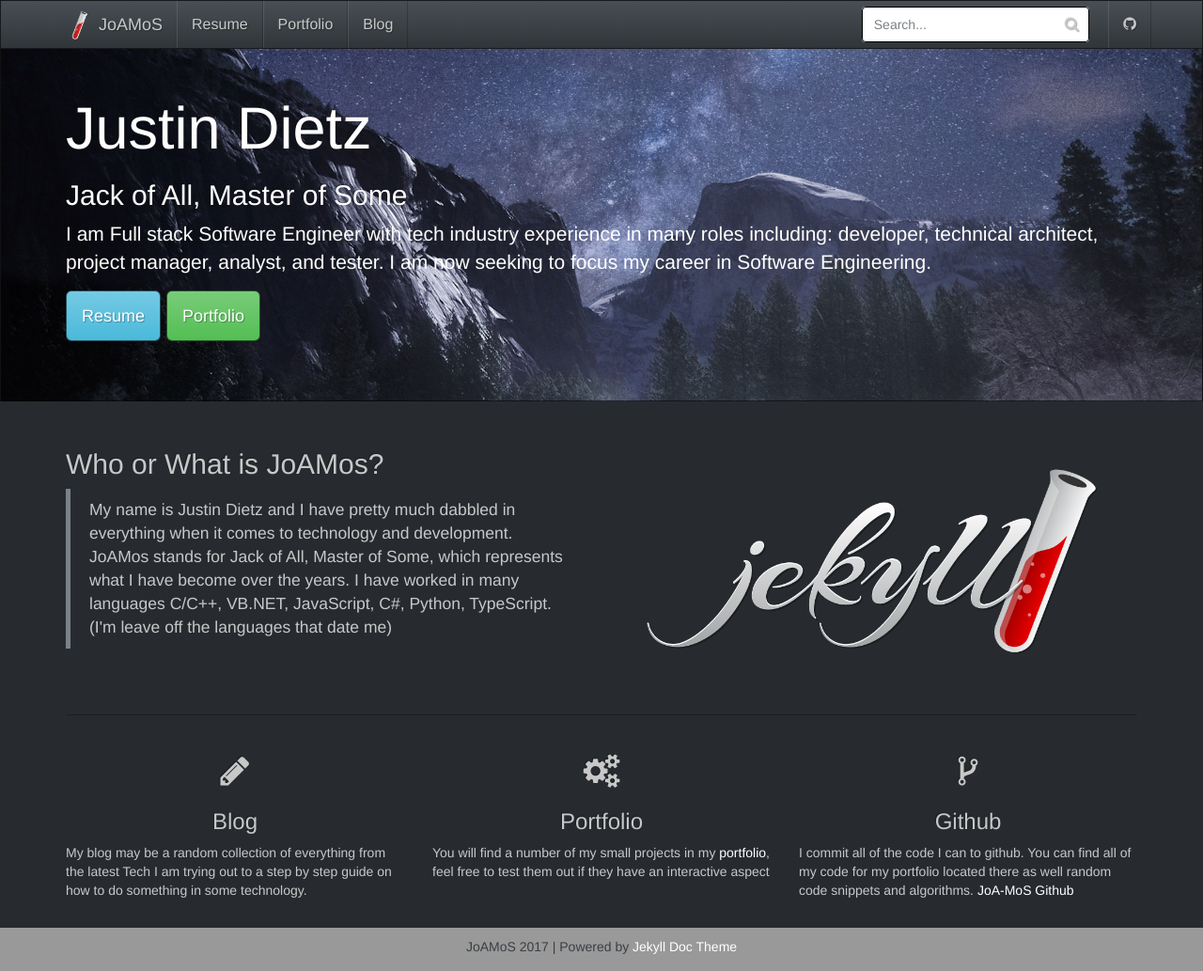
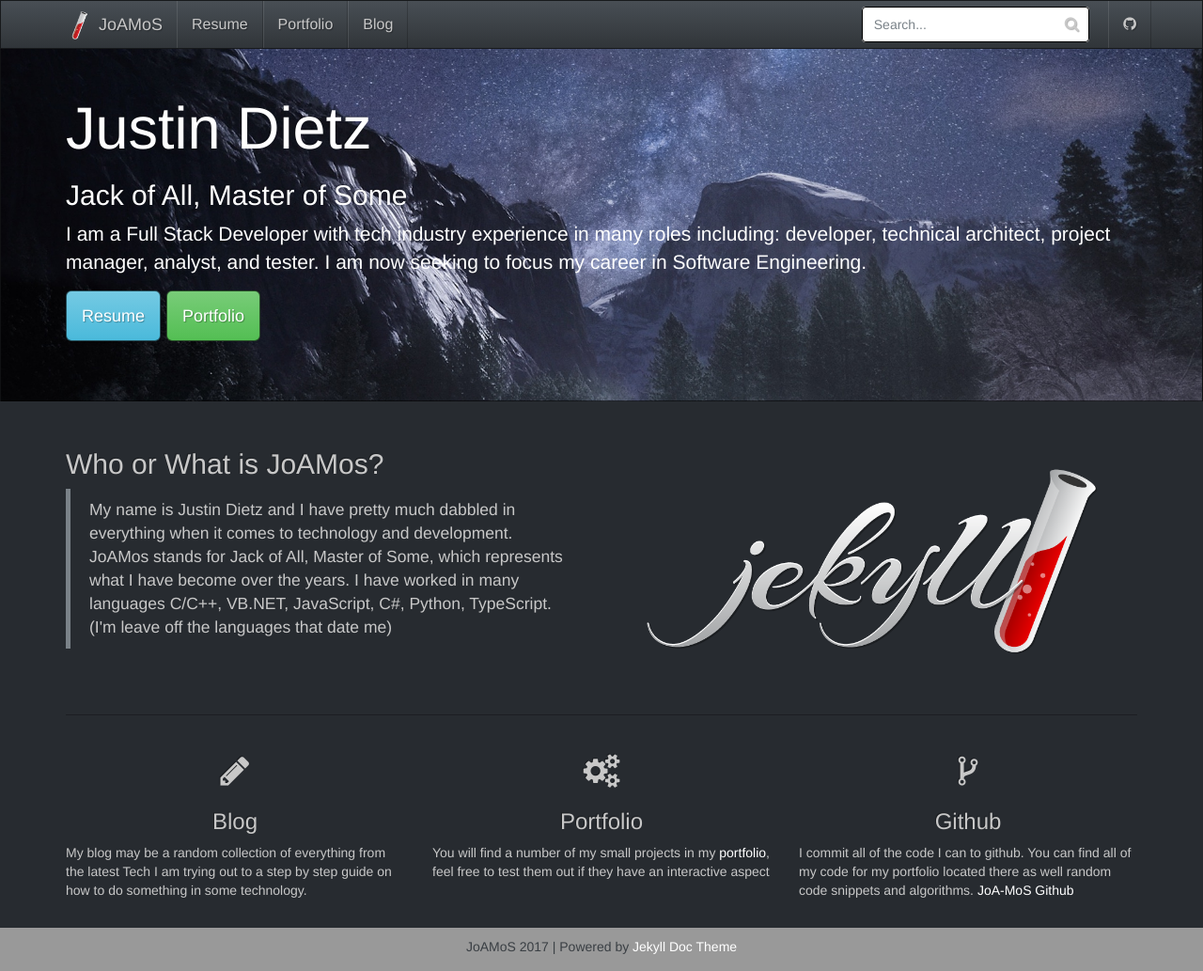
Before and after one commit to JoA-MoS/JoA-MoS.github.io, a Jekyll site: the page built from index.html, in a window 1280 px wide and 1033 px high. Shown: the whole window at 94% size. Built offline with Jekyll 4.4.1, drawn with Linux system fonts in a browser that asks for light colours; nearby versions of some CDN libraries.

Commit message:
Gramar fixes

```diff
--- a/css/main.scss
+++ b/css/main.scss
@@ -26,6 +26,7 @@ html {
   position: relative;
   min-height: 100%;
 }
+
 body {
   padding-top: $navbar-height + $navbar-margin-bottom;
   margin-bottom: 46px;
@@ -74,6 +75,7 @@ body {
     font-weight: bold;
   }
 }
+
 *[id]:before {
   display: block;
   content: " ";
@@ -81,6 +83,7 @@ body {
   height: 75px;
   visibility: hidden;
 }
+
 .navbar-form .has-feedback .form-control-feedback{
   top:10px
 }
--- a/index.html
+++ b/index.html
@@ -6,7 +6,7 @@ layout: default
     <div class="container">
         <h1>Justin Dietz</h1>
         <h2>Jack of All, Master of Some</h2>
-        <p>I am Full stack Software Engineer with tech industry experience in many roles including: developer, technical architect,
+        <p>I am a Full Stack Developer with tech industry experience in many roles including: developer, technical architect,
             project manager, analyst, and tester. I am now seeking to focus my career in Software Engineering.</p>
         <p><a class="btn btn-info btn-lg" href="{{ " /resume/ " | prepend: site.baseurl }}" role="button" target="_top">Resume</a>
             <a class="btn btn-success btn-lg" href="{{ " /portfolio/ " | prepend: site.baseurl }}" role="button">Portfolio</a></p>
@@ -40,14 +40,19 @@ layout: default
             </a>
         </div>
         <div class="col-sm-4">
+            <a href="./portfolio/" style="color: inherit; text-decoration: none;">
             <h1 class="text-center"><i class="fa fa-cogs" aria-hidden="true"></i></h1>
             <h3 class="text-center">Portfolio</h3>
             <p>You will find a number of my small projects in my <a href="./portfolio/">portfolio</a>, feel free to test them out if they have an interactive aspect</p>
+            </a>
         </div>
+
         <div class="col-sm-4">
+            <a href="https://github.com/JoA-MoS/" style="color: inherit; text-decoration: none;">
             <h1 class="text-center"><i class="fa fa-code-fork" aria-hidden="true"></i></h1>
             <h3 class="text-center">Github</h3>
             <p>I commit all of the code I can to github. You can find all of my code for my portfolio located there as well random code snippets and algorithms.  <a href="https://github.com/JoA-MoS/">JoA-MoS Github</a> </p>
+            </a>
         </div>
     </div>
 
```
